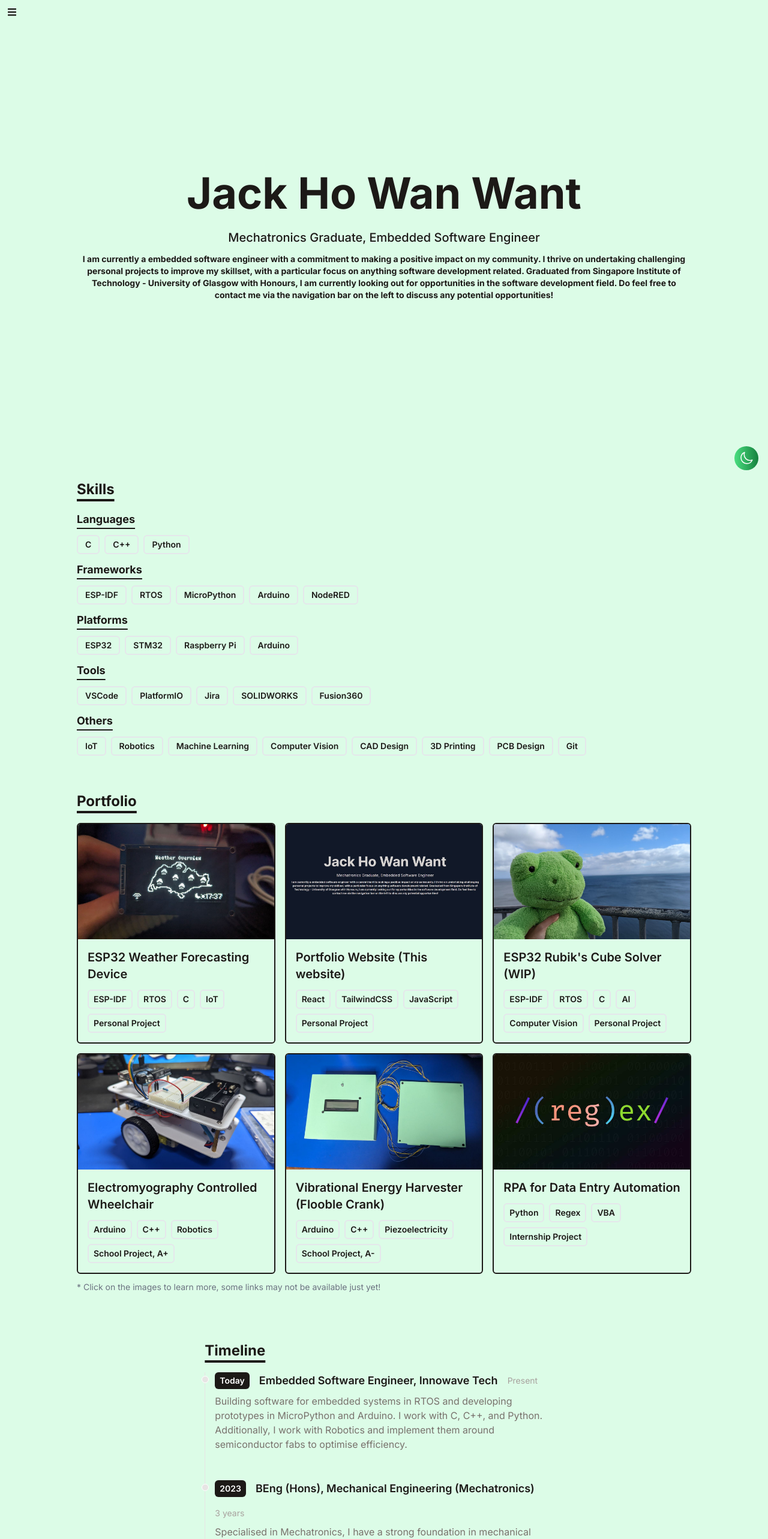
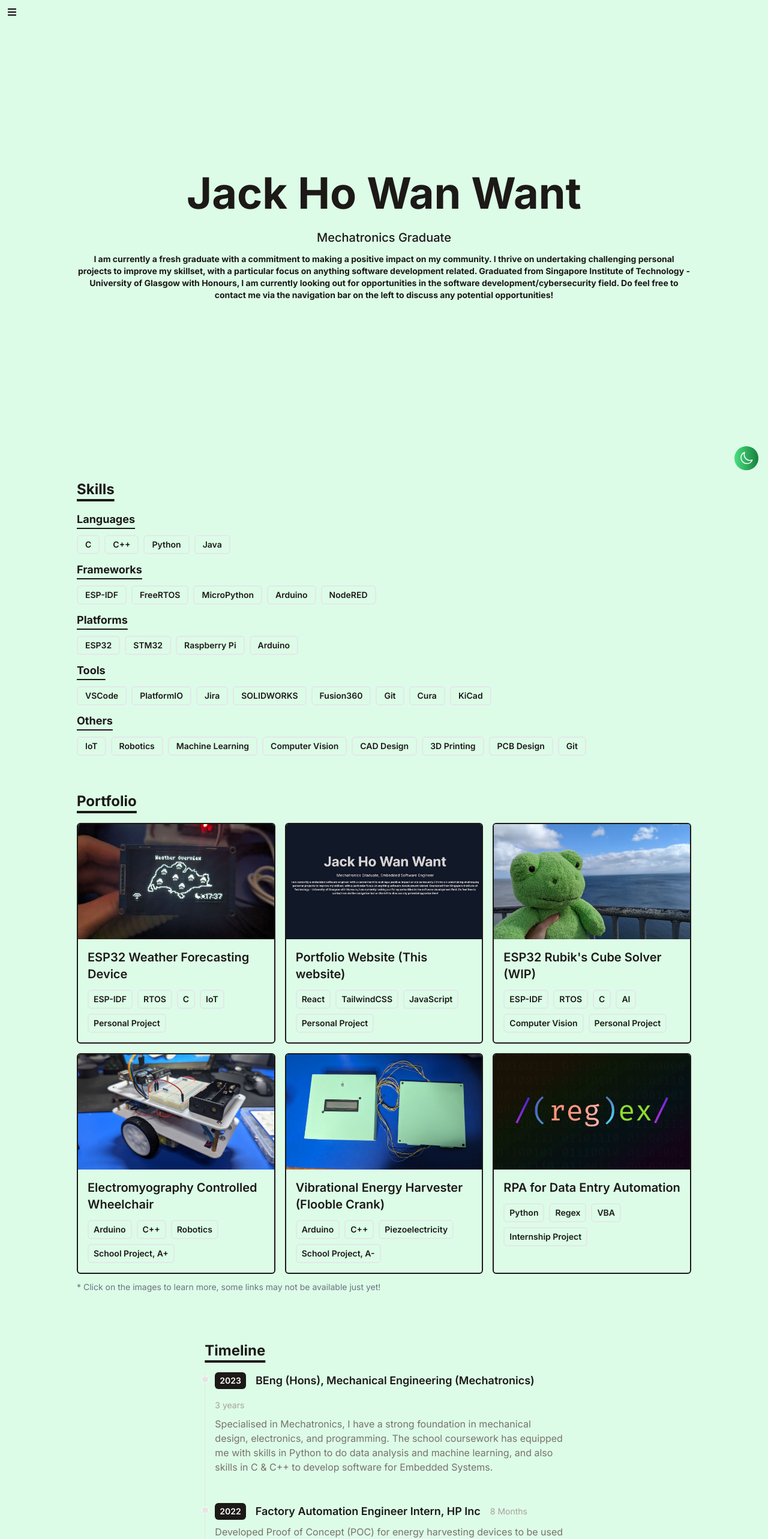
Before and after one commit to jackhww/phrogfolio-site, a React (Vite) app: page / in a window 1280 px wide. Shown: the top 2566 px of the page at 60% size. Built offline with nearby package versions, Linux system fonts and the light colour scheme.

Commit message:
removed traces

```diff
--- a/src/components/intro.jsx
+++ b/src/components/intro.jsx
@@ -4,8 +4,8 @@ function Intro() {
   return (
     <div className='flex items-center justify-center flex-col text-center h-screen'>
     <h1 className = "text-4xl md:text-7xl mb-1 md:mb-3 font-bold px-3 py-3"> Jack Ho Wan Want </h1>
-    <p className = "text-base md:text-xl mb-3 font-medium">Mechatronics Graduate, Embedded Software Engineer</p>
-    <p className = "text-sm max-width-xl mb-6 font-bold">I am currently a embedded software engineer with a commitment to making a positive impact on my community. I thrive on undertaking challenging personal projects to improve my skillset, with a particular focus on anything software development related. Graduated from Singapore Institute of Technology - University of Glasgow with Honours, I am currently looking out for opportunities in the software development field. Do feel free to contact me via the navigation bar on the left to discuss any potential opportunities!</p>
+    <p className = "text-base md:text-xl mb-3 font-medium">Mechatronics Graduate </p>
+    <p className = "text-sm max-width-xl mb-6 font-bold">I am currently a fresh graduate with a commitment to making a positive impact on my community. I thrive on undertaking challenging personal projects to improve my skillset, with a particular focus on anything software development related. Graduated from Singapore Institute of Technology - University of Glasgow with Honours, I am currently looking out for opportunities in the software development/cybersecurity field. Do feel free to contact me via the navigation bar on the left to discuss any potential opportunities!</p>
     </div>
   )
 }
--- a/src/data/portfolio.js
+++ b/src/data/portfolio.js
@@ -33,6 +33,6 @@ export default [
         title: "RPA for Data Entry Automation",
         imgUrl: '/assets/rpa.jpg',
         stack: ['Python', 'Regex','VBA','Internship Project'],
-        link: 'jackhww.me',
+        link: 'https://jackhww.me',
     }
 ]
--- a/src/data/skills.js
+++ b/src/data/skills.js
@@ -1,9 +1,9 @@
 export default [
     {
-      languages: ['C', 'C++', 'Python'],
-      frameworks: ['ESP-IDF', 'RTOS', 'MicroPython', 'Arduino', 'NodeRED'],
+      languages: ['C', 'C++', 'Python', 'Java'],
+      frameworks: ['ESP-IDF', 'FreeRTOS', 'MicroPython', 'Arduino', 'NodeRED'],
       platforms: ['ESP32', 'STM32', 'Raspberry Pi', 'Arduino'],
-      tools: ['VSCode', 'PlatformIO', 'Jira', 'SOLIDWORKS', 'Fusion360'],
+      tools: ['VSCode', 'PlatformIO', 'Jira', 'SOLIDWORKS', 'Fusion360', 'Git', 'Cura', 'KiCad'],
       others: ['IoT ', 'Robotics', 'Machine Learning', 'Computer Vision', 'CAD Design', '3D Printing', 'PCB Design', 'Git']
     }
   ]
--- a/src/data/timeline.js
+++ b/src/data/timeline.js
@@ -1,10 +1,4 @@
 export default [
-    {
-        year: 'Today',
-        title: 'Embedded Software Engineer, Innowave Tech',
-        duration: 'Present',
-        details: 'Building software for embedded systems in RTOS and developing prototypes in MicroPython and Arduino. I work with C, C++, and Python. Additionally, I work with Robotics and implement them around semiconductor fabs to optimise efficiency.',
-    },
     {
         year: '2023',
         title: "BEng (Hons), Mechanical Engineering (Mechatronics)",
```
